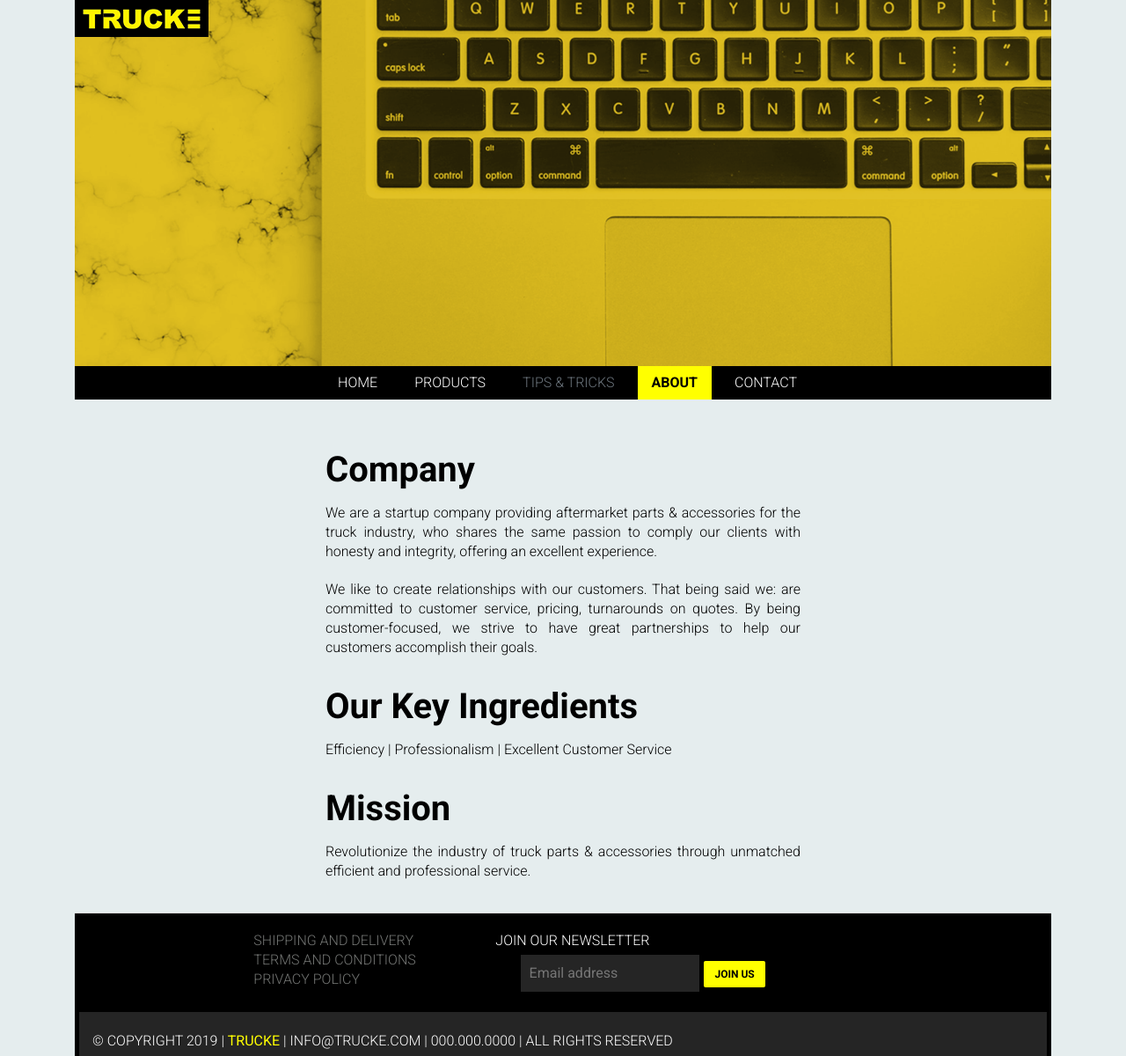
After one commit to mollyme/trucke, a PHP site: page /about.html in a window 1280 px wide. The commit adds this page. Shown: the whole page at 88% size. Run offline with PHP 8.4, Linux system fonts and the light colour scheme; some libraries are stand-ins or nearby versions.

Commit message:
about page added

```diff
--- /dev/null
+++ b/about.html
@@ -0,0 +1,123 @@
+<!DOCTYPE html>
+<head>
+ <meta charset="utf-8">
+ <meta http-equiv="X-UA-Compatible" content="IE=edge">
+ <meta name="viewport" content="width=device-width, initial-scale=1">
+ <!-- The above 3 meta tags *must* come first in the head; any other head content must come *after* these tags -->
+ <meta name="description" content="trucks, truck parts, air brakes, axles, break drums, brass fittings, bushings, brake shoes, trucke, disk wheel-steel, coiled hose assemblies">
+
+  <title>TRUCKE - WE ARE ALL TRUCKS.</title>
+  <link href="css/trucke.css" rel="stylesheet">
+  <link href="https://fonts.googleapis.com/css?family=Open+Sans:300,400,600,700" rel="stylesheet">
+    <link href="https://fonts.googleapis.com/css?family=Roboto+Slab:100,300,400" rel="stylesheet">
+    <link href="https://fonts.googleapis.com/css?family=Roboto:100,300,400,500,700" rel="stylesheet">
+
+
+   <link rel="stylesheet" href="css/style.css">
+</head>
+<body>
+    <div class="container">
+             <header>
+            <div class="logo">
+                <img src="images/trucke-logo.png" />
+            </div>
+            <div class="banner">
+                <img src="images/contact.png"  width="100%" height="100%" />
+            </div>
+            <nav class="nav nav-pills justify-content-center">
+              <a class="nav-link" href="index.html">HOME</a>
+              <a class="nav-link" href="products.html">PRODUCTS</a>
+              <a class="nav-link disabled" href="#" tabindex="-1" aria-disabled="true">TIPS &amp; TRICKS</a>
+              <a class="nav-link active" href="about.html">ABOUT</a>
+              <a class="nav-link" href="contact.html">CONTACT</a>
+            </nav>
+
+            </header>
+     <!-- end_of display image slogan -->
+
+     <!-- contact section -->
+       	<section id="about">
+            <div class="row">
+                <div class="col-md-3"></div>
+       	            <div class="col-md-6">
+                        <h1>Company</h1>
+                        <p>We are a startup company providing aftermarket parts &amp; accessories for the truck industry, who shares the same passion to comply our clients with honesty and integrity, offering an excellent experience.<br><br>
+
+                        We like to create relationships with our customers. That being said we: are committed to customer service, pricing, turnarounds on quotes.  By being customer-focused, we strive to have great partnerships to help our customers accomplish their goals.
+                        </p>
+
+                    </div>
+        </div>
+            <div class="row">
+                <div class="col-md-3"></div>
+                    <div class="col-md-6">
+                        <h1>Our Key Ingredients</h1>
+                        <p>Efficiency | Professionalism | Excellent Customer Service
+                        </p>
+                    </div>
+            </div>
+            <div class="row">
+                <div class="col-md-3"></div>
+                    <div class="col-md-6">
+                        <h1>Mission</h1>
+                        <p>Revolutionize the industry of truck parts &amp; accessories through unmatched efficient and professional service.
+                        </p>
+                    </div>
+            </div>
+
+
+    </section>
+         <!-- end_of about_section -->
+
+
+
+	<footer> <!-- start_of footer -->
+        <div class="row">
+            <div class="col-md-2"></div>
+            <div class="col-md-3">
+                <nav>
+        			<ul class="nav-footer">
+                        <li><a href="#shipping.html">SHIPPING AND DELIVERY  </a></li>
+                        <li><a href="#terms.html">TERMS AND CONDITIONS</a></li>
+                        <li><a href="#privacy.html">PRIVACY POLICY</a></li>
+         			</ul>
+               	</nav>
+            </div>
+            <div class="col-md-4">
+                <p>JOIN OUR NEWSLETTER</p>
+                     <form class="form_wnomargin mailinglist" method="post" action="send_toemail2.php">
+     			        <div class="form-group">
+            			 <input name="email" type="email" class="inputgray" id="email" aria-describedby="email" placeholder="Email address">
+          			       <a href="join.php"><button type="button" class="btn btn-primary btn-light">JOIN US</button></a>
+                       </div>
+                    </form>
+            </div>
+        </div>
+            <div class="row gray">
+                <div class="col-md-12"><br>
+                    <p class="tiny" style="vertical-align: center;"> © COPYRIGHT 2019 | <strong class="shine">
+                        TRUCKE </strong> | INFO@TRUCKE.COM | 000.000.0000 | ALL RIGHTS RESERVED
+                    </p>
+                </div>
+            </div>
+
+    </footer> <!-- end_of footer -->
+</div> <!-- end_of container -->
+ <!-- jQuery -->
+    <script src="js/jquery-3.1.1.min.js"></script>
+
+
+    <!-- Bootstrap Core JavaScript -->
+    <script src="js/bootstrap.min.js"></script>
+	<script src="js/bootstrap.js"></script>
+
+ <!-- Plugin JavaScript -->
+    <script src="https://cdnjs.cloudflare.com/ajax/libs/jquery-easing/1.3/jquery.easing.min.js"></script>
+
+
+     <!-- Scroll JavaScript -->
+	<script src="js/scroll.js"></script>
+
+
+</body>
+</html>
--- a/css/style.css
+++ b/css/style.css
@@ -6,6 +6,8 @@ body{
 	font-family: 'Roboto', sans-serif;
     color:#000;
     background-color: #e5edee;
+    line-height: 1.368em;
+    font-weight: 300;
   }
 
 img {
@@ -94,7 +96,8 @@ a, a:hover, a:active, a:visited{text-decoration: none; cursor:pointer;}
   z-index:1000;
 }
 
-.tiny{
+.copyright-text{
+    padding:15px!important;
     text-align:center!important;
     font-size:12px;
     vertical-align:text-bottom !important;
@@ -246,6 +249,7 @@ button:hover{
 #home p{
     display:block;
     text-align: justify;
+
 	}
 
 
@@ -253,9 +257,13 @@ button:hover{
 
 /*-------- about section  -------------*/
 
+#about {
+margin:0 auto;
+margin-top:60px;
+
+}
 #about p{
-    padding-top:20px;
-    border-top: 1px solid #d8d8d8;
+    padding-bottom:20px;
 	text-align: justify;
 }
 
@@ -423,7 +431,10 @@ footer{
 input, textarea, button{
     background-color: transparent!important;
 }
-
+form-group{
+    margin:0px!important;
+    padding:0px !important;
+}
 footer p{
     text-align: left!important;
     color:#fff; margin:0 !important;
@@ -443,15 +454,11 @@ a.error_note {text-decoration: none;}
 .inputgray{
     background:#252525!important;
     padding:10px!important;
-    margin-bottom:0 !important;
+    margin:0 !important;
     border:0!important;
-    text-align: left!important;
 }
 
-.form_wnomargin{
-    margin:0!important;
-    padding:0px!important;
-}
+
 
    .thankyou h4{
        color:#4db9c1;
```
Also changed, not shown: index.html (+12 -9 lines).
